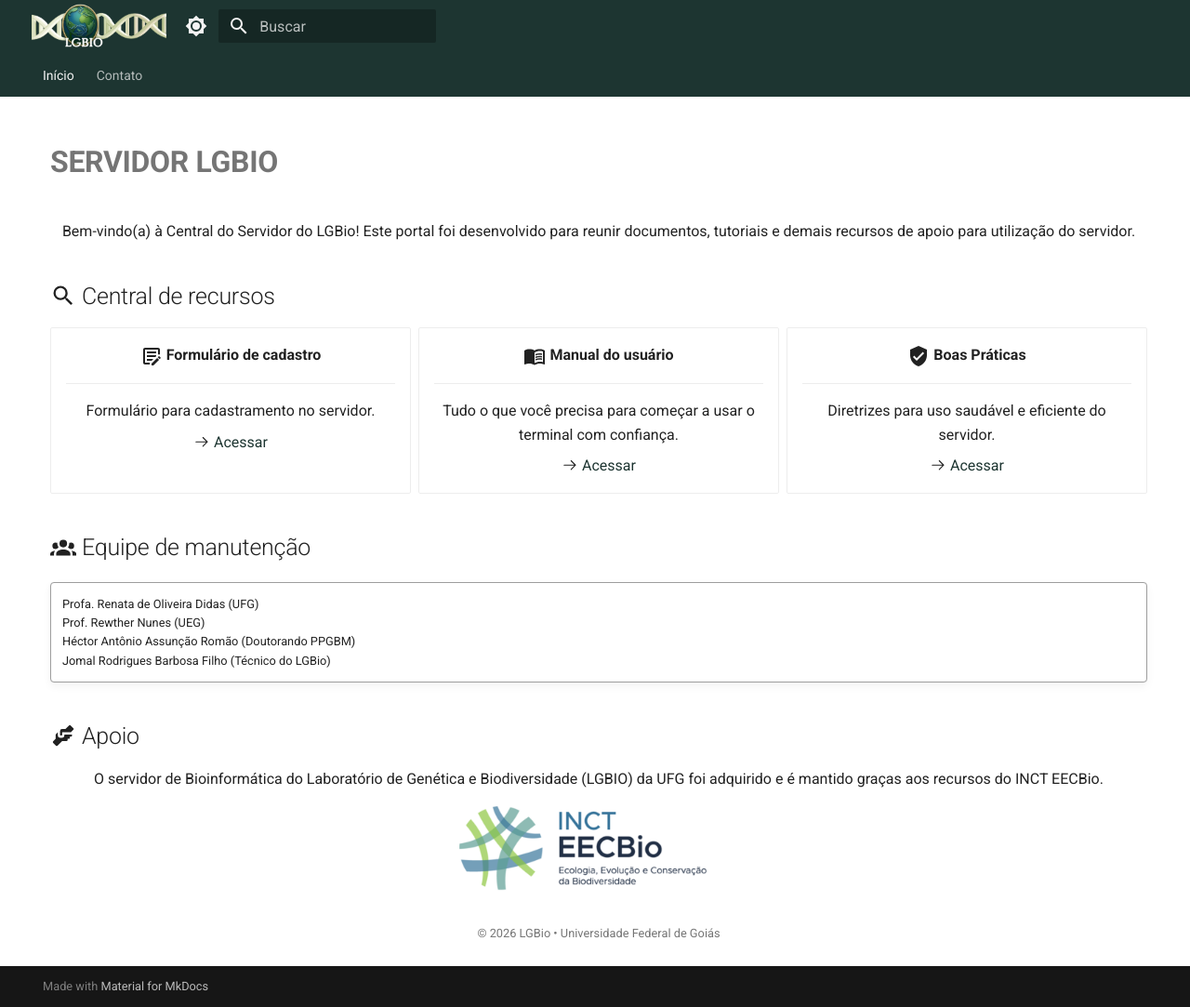
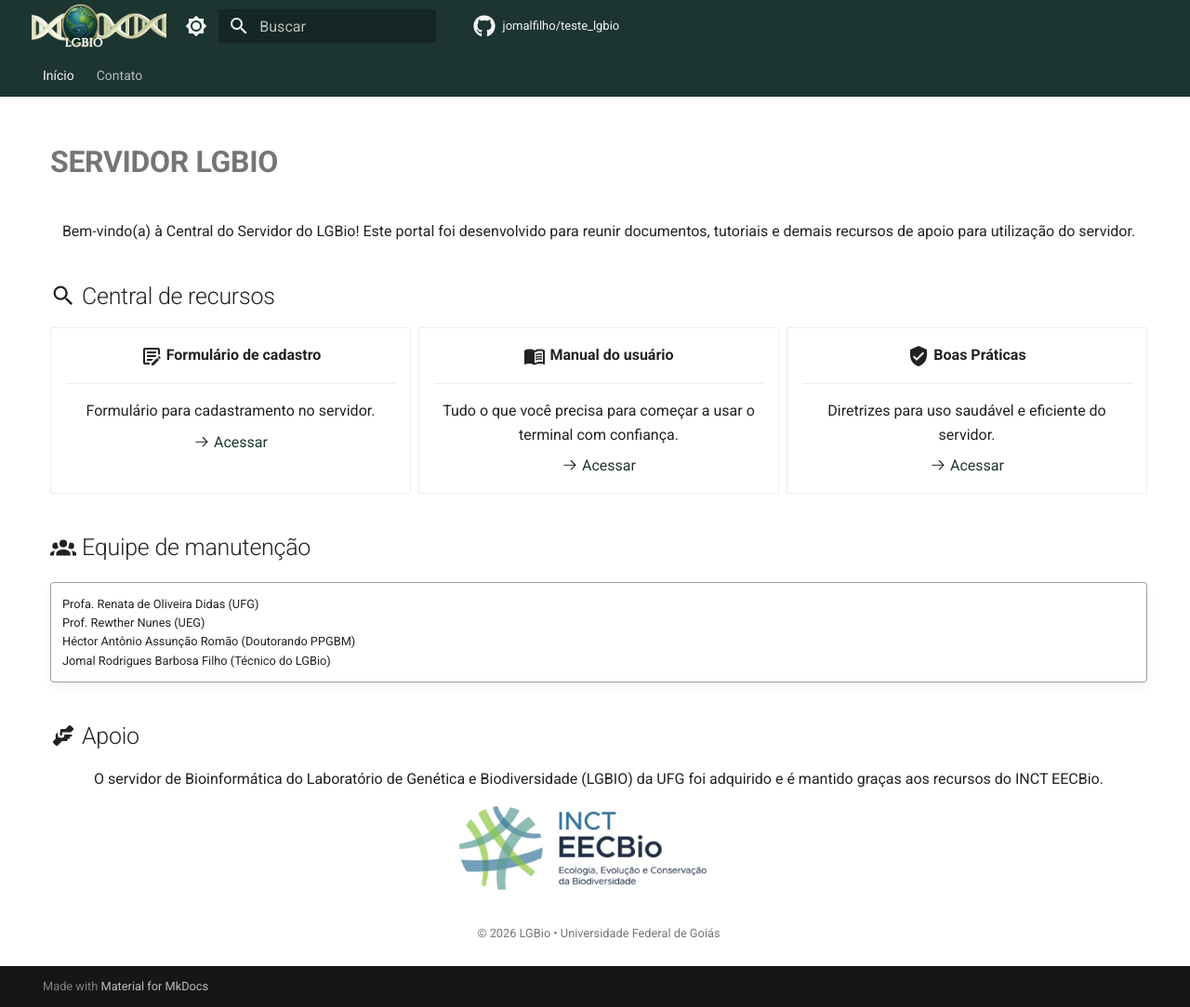
Before and after one commit to jomalfilho/teste_lgbio, an MkDocs documentation site: the page built from docs/index.md, in a window 1280 px wide and 1083 px high. Shown: the whole window at 93% size. Built offline with MkDocs 1.6.1 and Material for MkDocs 9.7.7, drawn with Linux system fonts in a browser that asks for light colours; comment, search, counter and statistics services are not loaded.

```diff
--- a/mkdocs.yml
+++ b/mkdocs.yml
@@ -1,10 +1,15 @@
 site_name: Servidor LGBIO
 site_url: https://example.com
+repo_url: https://github.com/jomalfilho/teste_lgbio
+repo_name: jomalfilho/teste_lgbio
+edit_uri: edit/main/docs/
+use_directory_urls: false
+
 theme:
   name: material
   language: pt-BR
   logo: assets/logo2.png
-  #favicon: assets/favicon.png
+  favicon: assets/favicon2.png
 
   palette:
     # Light mode
@@ -39,8 +44,8 @@ theme:
     #- toc.follow
     - toc.integrate
 
-  #icon:
-    #repo: fontawesome/brands/github
+  icon:
+    repo: fontawesome/brands/github
 
 # Carrega o CSS personalizado
 extra_css:
```
Also changed, not shown: docs/assets/favicon2.png (added), 1 other file.
